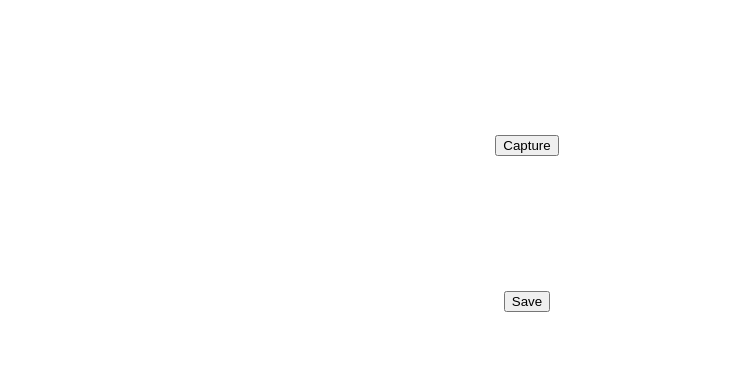
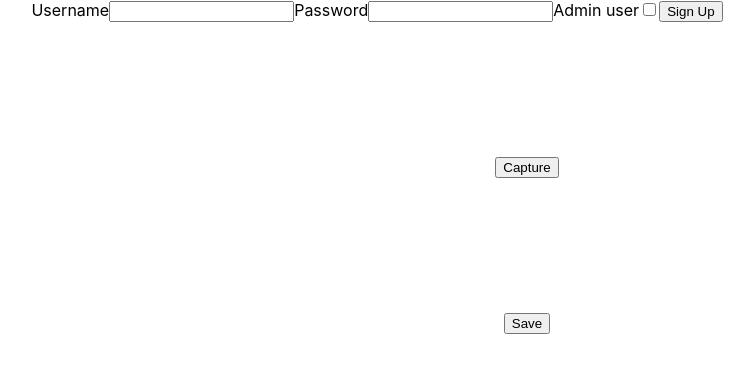
Before and after one commit to RHermez10/Camera-app, a React (Create React App) app in the folder frontend/: page / in a window 1280 px wide. Shown: the top 372 px of the page, without its empty margins (263-1017 px from the left). Built offline with nearby package versions, Linux system fonts and the light colour scheme; no server answers.

Commit message:
basic signup UI

```diff
--- a/frontend/src/App.tsx
+++ b/frontend/src/App.tsx
@@ -1,10 +1,13 @@
 import './App.css';
 import Camera from './Components/camera/Camera';
+import AccountForm from './Components/signup-login/AccountForm';
 
 function App() {
   return (
     <div className="App">
+      <AccountForm buttonText='Sign Up'/>
       <Camera />
+
     </div>
   );
 };
--- /dev/null
+++ b/frontend/src/Components/signup-login/AccountForm.tsx
@@ -0,0 +1,38 @@
+import { ReactElement, useState } from "react";
+import { accountObj } from "../../models/RequestObjects";
+
+interface FormProps {
+    buttonText: string
+};
+
+const AccountForm = (props: FormProps): ReactElement => {
+    const [username, setUsername] = useState<string>('');
+    const [password, setPassword] = useState<string>('');
+    const [admin, setAdmin] = useState<boolean>(false);
+
+    const {buttonText} = props;
+
+    const handleSubmit = async () => {
+        const account: accountObj = {
+            username: username,
+            password: password,
+            admin: admin,
+        }
+        // fetch post
+        // clear state
+    }
+
+    return (
+        <form className="account-form">
+            <label htmlFor="username-input" >Username</label>
+            <input id="username-input" type="text" onChange={ (e) => { setUsername(e.target.value) } } />
+            <label htmlFor="password-input" >Password</label>
+            <input id="password-input" type="password" onChange={ (e) => { setPassword(e.target.value) } }/>
+            <label htmlFor="admin-input" >Admin user</label>
+            <input id="admin-input" type="checkbox" onChange={ (e) => { setAdmin(e.target.value == "checked" ? true : false) } } />
+            <input type="button" value={buttonText} onClick={handleSubmit} />
+        </form>
+    )
+};
+
+export default AccountForm;
--- /dev/null
+++ b/frontend/src/models/RequestObjects.tsx
@@ -0,0 +1,10 @@
+export interface accountObj {
+    username: string,
+    password: string,
+    admin: boolean
+};
+
+export interface photoObj {
+    url: string,
+    photographer: string
+};
```
